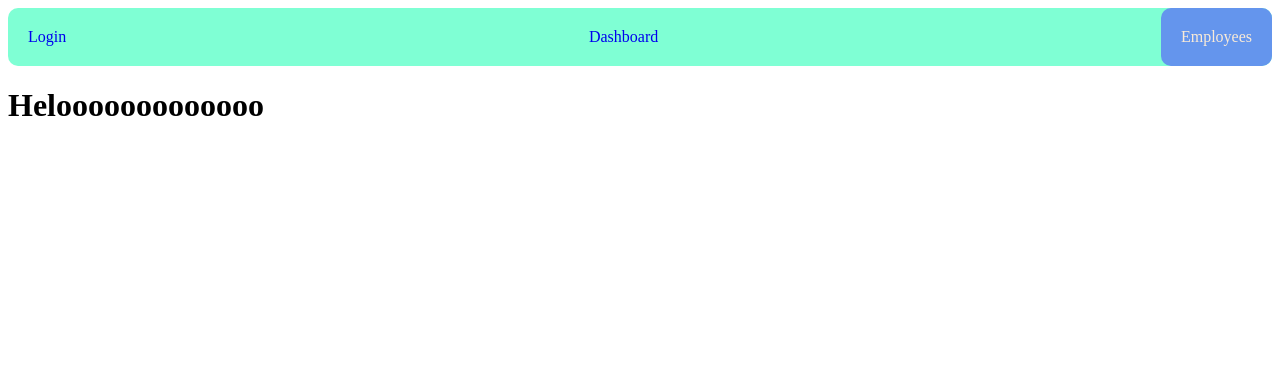
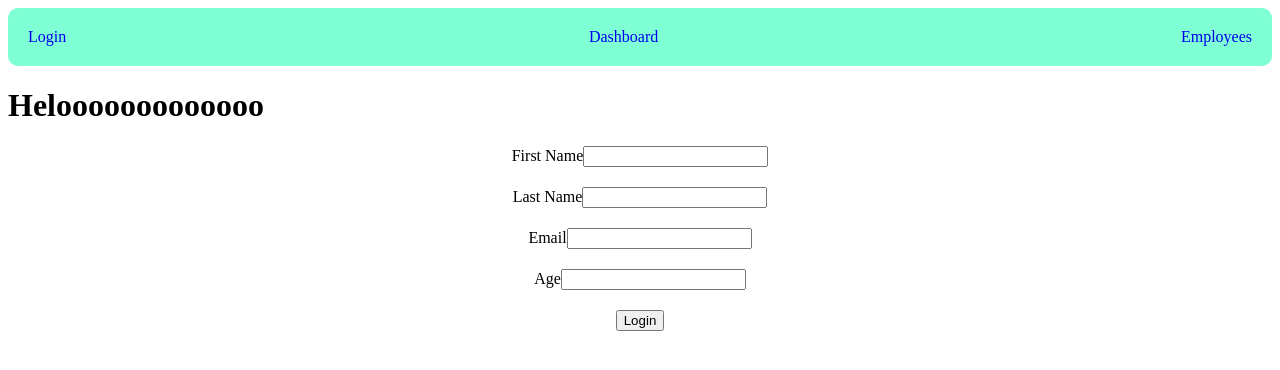
Before and after one commit to Rohit-Vadje99/employeePortal, an Angular app: page /employees/add in a window 1280 px wide. Shown: the top 370 px of the page. Built offline with nearby package versions, Linux system fonts and the light colour scheme; no server answers.

Commit message:
changes for add employee and edit employee

```diff
--- /dev/null
+++ b/src/app/employees/employee-add/employee-add.component.css
@@ -0,0 +1,11 @@
+.form-container {
+  display: flex;
+  flex-direction: column;
+  align-items: center;
+  justify-content: center;
+}
+
+.pass-container,
+.email-container {
+  margin-bottom: 20px;
+}
--- /dev/null
+++ b/src/app/employees/employee-add/employee-add.component.html
@@ -0,0 +1,19 @@
+<form [formGroup]="newEmployee" (ngSubmit)="onSubmit()" class="form-container">
+  <div class="email-container">
+    <label for="firstName">First Name</label>
+    <input id="firstName" formControlName="firstName" />
+  </div>
+  <div class="pass-container">
+    <label for="lastName">Last Name</label>
+    <input id="lastName" formControlName="lastName" />
+  </div>
+  <div class="pass-container">
+    <label for="email">Email</label>
+    <input id="email" formControlName="email" />
+  </div>
+  <div class="pass-container">
+    <label for="age">Age</label>
+    <input id="age" formControlName="age" />
+  </div>
+  <button type="submit">Login</button>
+</form>
--- /dev/null
+++ b/src/app/employees/employee-add/employee-add.component.ts
@@ -0,0 +1,54 @@
+import { Component, inject } from '@angular/core';
+import {
+  FormControl,
+  FormGroup,
+  Validators,
+  ReactiveFormsModule,
+  FormsModule,
+} from '@angular/forms';
+import { EmployeeService } from '../../services/employee.service';
+import { Router } from '@angular/router';
+
+@Component({
+  selector: 'app-employee-add',
+  standalone: true,
+  imports: [FormsModule, ReactiveFormsModule],
+  templateUrl: './employee-add.component.html',
+  styleUrl: './employee-add.component.css',
+})
+export class EmployeeAddComponent {
+  employeeService = inject(EmployeeService);
+  router = inject(Router);
+
+  newEmployee = new FormGroup({
+    firstName: new FormControl('', {
+      validators: [Validators.required],
+    }),
+    lastName: new FormControl('', { validators: [Validators.required] }),
+    email: new FormControl('', {
+      validators: [Validators.required, Validators.email],
+    }),
+    age: new FormControl('', { validators: [Validators.max(99)] }),
+  });
+
+  onSubmit() {
+    if (this.newEmployee.valid) {
+      console.log('add employee form is correct');
+
+      console.log('Employee added:', this.newEmployee.value);
+      this.employeeService.addEmployee(this.newEmployee.value).subscribe({
+        next: (data) => {
+          console.log('added employee successfully');
+          console.log(data);
+          this.router.navigate(['employees']);
+        },
+        error: (err) => {
+          console.log('error to add employee');
+          console.log(err);
+        },
+      });
+    } else {
+      throw new Error('Form is not valid');
+    }
+  }
+}
--- /dev/null
+++ b/src/app/employees/employee-edit/employee-edit.component.html
@@ -0,0 +1,16 @@
+<form [formGroup]="editForm" (ngSubmit)="onSubmit()">
+  <label for="">First Name</label>
+  <input formControlName="firstName" />
+  <label for="">Last Name</label>
+  <input formControlName="lastName" />
+  <label for="">Age</label>
+  <input formControlName="age" />
+  <button type="submit">Update</button>
+</form>
+
+@if (user) {
+  <p>{{ user.firstName }} is updated.</p>
+  <p>{{ user.lastName }} is updated.</p>
+  <p>{{ user.age }} is updated.</p>
+  <p>{{ user.email }}</p>
+}
--- /dev/null
+++ b/src/app/employees/employee-edit/employee-edit.component.ts
@@ -0,0 +1,64 @@
+import { Component, inject, OnInit } from '@angular/core';
+import {
+  FormControl,
+  FormGroup,
+  FormsModule,
+  ReactiveFormsModule,
+  Validators,
+  ɵInternalFormsSharedModule,
+} from '@angular/forms';
+import { EmployeeService } from '../../services/employee.service';
+import { ActivatedRoute } from '@angular/router';
+
+@Component({
+  selector: 'app-employee-edit',
+  standalone: true,
+  imports: [FormsModule, ReactiveFormsModule],
+  templateUrl: './employee-edit.component.html',
+  styleUrl: './employee-edit.component.css',
+})
+export class EmployeeEditComponent implements OnInit {
+  employeeService = inject(EmployeeService);
+  activatedRoute = inject(ActivatedRoute);
+  id = '';
+  user: any;
+
+  ngOnInit(): void {
+    this.activatedRoute.paramMap.subscribe({
+      next: (parammap) => {
+        this.id = parammap.get('id') || '';
+      },
+    });
+  }
+
+  editForm = new FormGroup({
+    firstName: new FormControl('', { validators: [] }),
+    lastName: new FormControl('', { validators: [] }),
+    age: new FormControl('', {
+      validators: [Validators.max(99)],
+    }),
+  });
+
+  onSubmit() {
+    if (this.editForm.valid) {
+      const values = Object.fromEntries(
+        Object.entries(this.editForm.value).filter(([key, value]) => value),
+      );
+
+      console.log('valid edit form');
+      this.employeeService.editEmployee(this.id, values).subscribe({
+        next: (data) => {
+          console.log('edit successful');
+          console.log(data);
+          this.user = data;
+        },
+        error: (err) => {
+          console.log('error in edit service');
+          console.log(err);
+        },
+      });
+    } else {
+      throw new Error('from is invalid');
+    }
+  }
+}
--- a/src/app/employees/employee-list/employee-list.component.html
+++ b/src/app/employees/employee-list/employee-list.component.html
@@ -1,3 +1,11 @@
+<h2>Employee List</h2>
+<button
+  [routerLink]="'add'"
+  style="background-color: darkmagenta"
+  type="button"
+>
+  Add Employee
+</button>
 <table>
   <thead>
     <tr>
@@ -23,7 +31,9 @@
           </button>
         </td>
         <td>
-          <button class="edit" type="button">Edit</button>
+          <button class="edit" [routerLink]="'edit/' + user.id" type="button">
+            Edit
+          </button>
         </td>
         <td>
           <button class="delete" type="button">Delete</button>
@@ -32,4 +42,3 @@
     }
   </tbody>
 </table>
-<!-- <router-outlet></router-outlet> -->
--- a/src/app/employees/employee-list/employee-list.component.ts
+++ b/src/app/employees/employee-list/employee-list.component.ts
@@ -5,7 +5,7 @@ import { RouterLink, RouterOutlet } from '@angular/router';
 @Component({
   selector: 'app-employee-list',
   standalone: true,
-  imports: [RouterLink, RouterOutlet],
+  imports: [RouterLink],
   templateUrl: './employee-list.component.html',
   styleUrl: './employee-list.component.css',
 })
--- a/src/app/navbar/navbar.component.html
+++ b/src/app/navbar/navbar.component.html
@@ -1,5 +1,10 @@
 <div class="container">
   <a routerLink="login" routerLinkActive="active">Login</a>
   <a routerLink="dashboard" routerLinkActive="active">Dashboard</a>
-  <a routerLink="employees" routerLinkActive="active">Employees</a>
+  <a
+    routerLink="employees"
+    routerLinkActive="active"
+    [routerLinkActiveOptions]="{ exact: true }"
+    >Employees</a
+  >
 </div>
--- a/src/app/services/employee.service.ts
+++ b/src/app/services/employee.service.ts
@@ -15,4 +15,12 @@ export class EmployeeService {
   getEmployee(id: string) {
     return this.http.get('https://dummyjson.com/users/' + id);
   }
+
+  addEmployee(employee: any) {
+    return this.http.post('https://dummyjson.com/users/add', employee);
+  }
+
+  editEmployee(id: string, employee: any) {
+    return this.http.patch('https://dummyjson.com/users/' + id, employee);
+  }
 }
```
Also changed, not shown: src/app/app.routes.ts (+10 -0 lines), src/app/employees/employee-edit/employee-edit.component.css (added), 2 other files (tests, documents, lock files or other folders).
